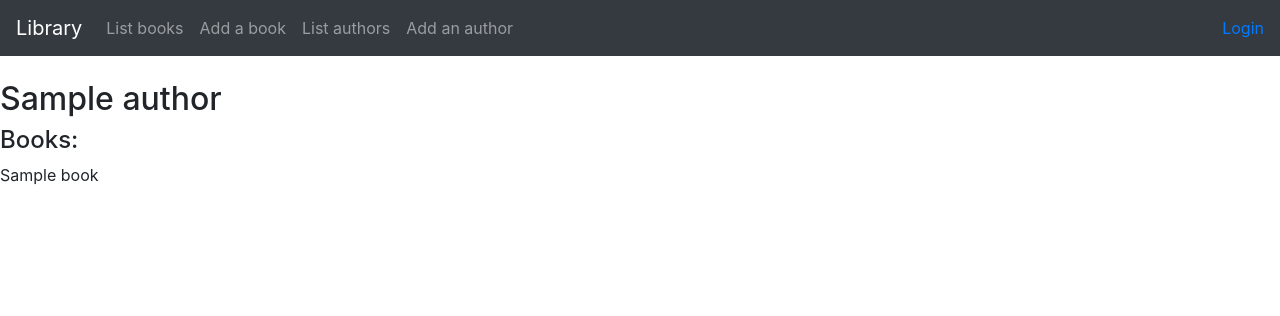
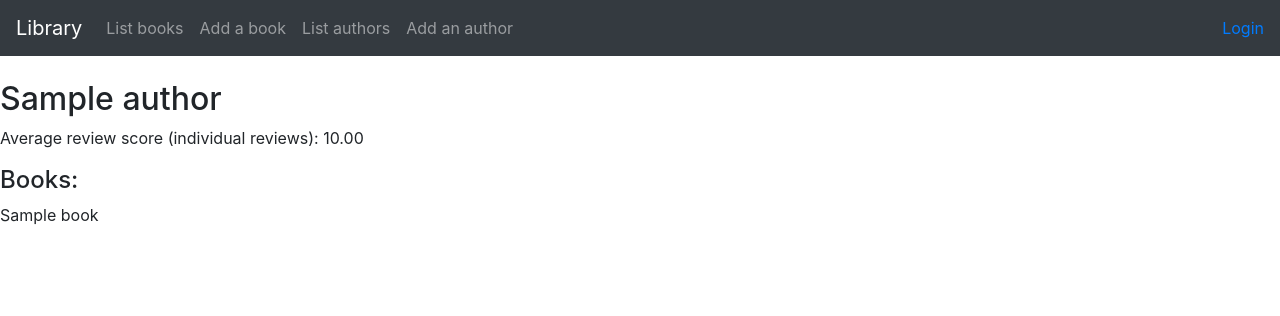
Before and after one commit to Ajhaa/Library-app, a Flask app: page /author/1 in a window 1280 px wide. Shown: the top 316 px of the page. Run offline with Flask 2, Linux system fonts and the light colour scheme; tables that the repository leaves empty hold one stand-in row (Sample ...); some libraries are stand-ins or nearby versions.

Commit message:
Author score query, rounding in averages

```diff
--- a/application/author/models.py
+++ b/application/author/models.py
@@ -1,4 +1,6 @@
 from application import db
+
+from sqlalchemy.sql import text
 
 class Author(db.Model):
     id = db.Column(db.Integer, primary_key=True)
@@ -14,3 +16,12 @@ class Author(db.Model):
 
     def __str__(self):
         return self.name
+
+    @staticmethod
+    def average_score(author_id):
+        stmt = text("SELECT avg(score) FROM review"
+                    " LEFT JOIN book ON review.book_id = book.id"
+                    " LEFT JOIN author ON book.author_id = :id").params(id=author_id)
+        res = db.engine.execute(stmt)
+
+        return res.fetchone()[0]
--- a/application/author/views.py
+++ b/application/author/views.py
@@ -27,4 +27,4 @@ def author_list():
 
 @app.route("/author/<author_id>")
 def author_show(author_id):
-    return render_template("author/author.html", author=Author.query.get(author_id))
+    return render_template("author/author.html", author=Author.query.get(author_id), score = "%.2f" % Author.average_score(author_id))
--- a/application/books/views.py
+++ b/application/books/views.py
@@ -47,7 +47,7 @@ def change_availability(book_id):
 @app.route("/books/<book_id>", methods=["GET"])
 def book_show(book_id):
     score = Book.average_score(book_id)
-    return render_template("books/book.html", book = Book.query.get(book_id), score = score)
+    return render_template("books/book.html", book = Book.query.get(book_id), score = "%.2f" % score)
 
 @app.route("/books/<book_id>/delete/", methods=["POST"])
 @login_required
--- a/application/templates/author/author.html
+++ b/application/templates/author/author.html
@@ -3,6 +3,7 @@
 {% block body %}
     <h2>{{ author.name }}</h2>
     <div>
+        <p>Average review score (individual reviews): {{ score }}</p>
         <h4>Books:</h4>
         {% for book in author.books %}
             <div>{{ book.title }}</div>
```
